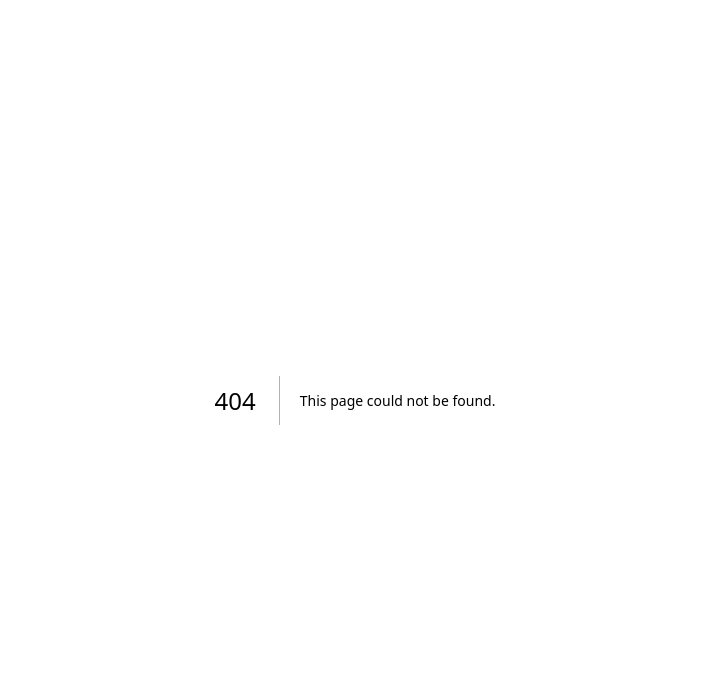
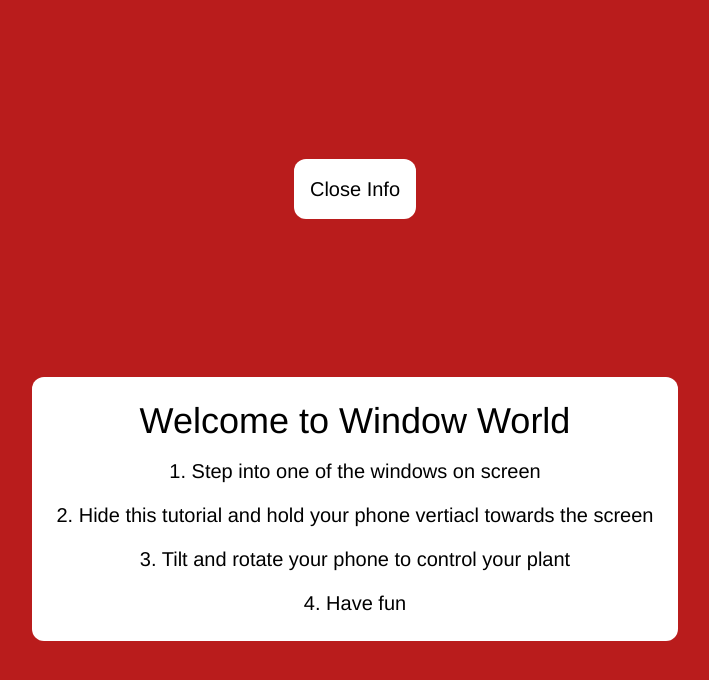
Before and after one commit to donrigoyeah/application, a Next.js app: page /windowWorld in a window 1280 px wide. Before the commit this address had no page. Shown: the top 680 px of the page, without its empty margins (285-994 px from the left). Built offline with nearby package versions, Linux system fonts and the light colour scheme.

Commit message:
added WindowWorld

```diff
--- /dev/null
+++ b/pages/windowWorld.js
@@ -0,0 +1,45 @@
+import React, { useEffect, useState, useRef } from 'react';
+import classNames from 'classnames';
+
+
+export default function windowWorld(){
+
+  const Introduction = () => {
+    const [isInfoOpen, setIsInfoOpen] = useState(true);
+
+    const toggleInfo = () => {
+        setIsInfoOpen(!isInfoOpen);
+    };
+
+    return (
+        <div className='flex items-center flex-col justify-evenly h-screen'>
+            <div className='self-center'>
+                <button className='p-4 bg-white self-center rounded-xl text-xl'onClick={toggleInfo}>
+                    {isInfoOpen ? "Close Info" : "Open Info"}
+                    </button>
+            </div>
+            <div className='self-center'>
+                {isInfoOpen ?
+                    <div className='flex flex-col text-center bg-white p-4 rounded-xl'>
+                        <span className='text-4xl p-2'>
+                            Welcome to Window World
+                        </span>
+                        <ol className='text-xl'>
+                           <li className='p-2'>1. Step into one of the windows on screen</li>
+                           <li className='p-2'>2. Hide this tutorial and hold your phone vertiacl towards the screen </li>
+                           <li className='p-2'>3. Tilt and rotate your phone to control your plant </li>
+                           <li className='p-2'>4. Have fun </li>
+                        </ol>
+                    </div>
+                : <></>}
+            </div>
+      </div>
+    );
+  };
+
+    return(
+        <div className='bg-red-700 h-screen w-screen'>
+            <Introduction/>
+        </div>
+    )
+}
```
